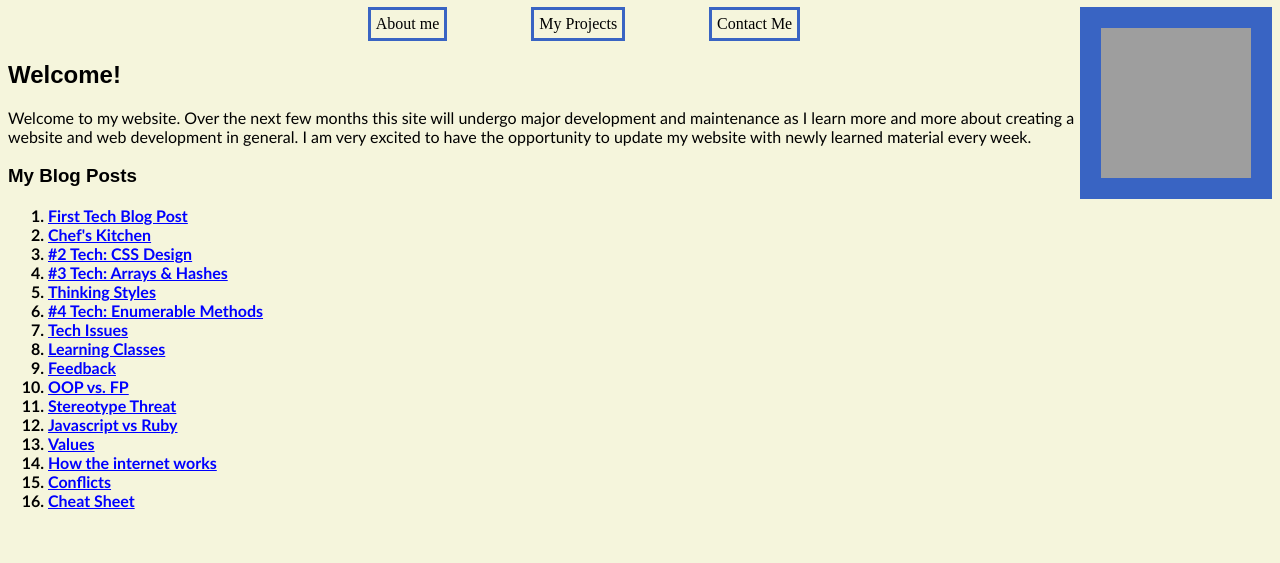
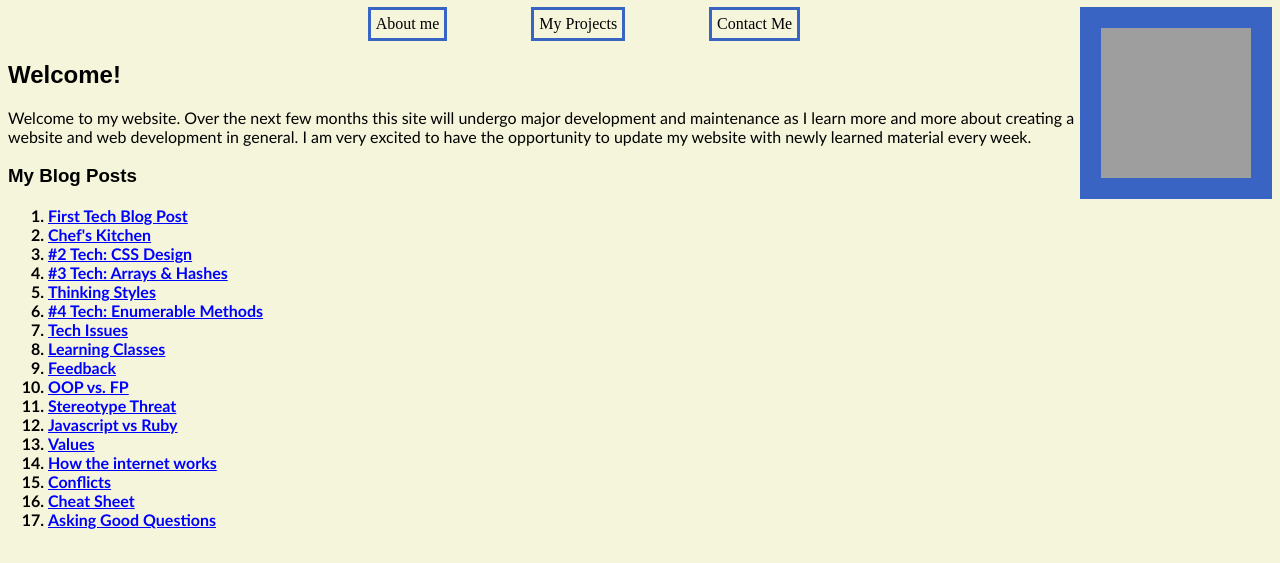
Before and after one commit to Sihong31/Sihong31.github.io2, a plain HTML site: page blog/index.html in a window 1280 px wide. Shown: the part 166-729 px from the top of the page. Drawn offline with Linux system fonts and the light colour scheme.

Commit message:
finished

```diff
--- a/blog/index.html
+++ b/blog/index.html
@@ -91,6 +91,11 @@
 					<a href="http://sihong31.github.io/blog/cheat-sheet.html">Cheat Sheet</a>
 					</li>
 
+
+				<li>
+					<a href="http://sihong31.github.io/blog/c9-questions.html">Asking Good Questions</a>
+					</li>
+
 				</ol>
 		</section>
 
```
